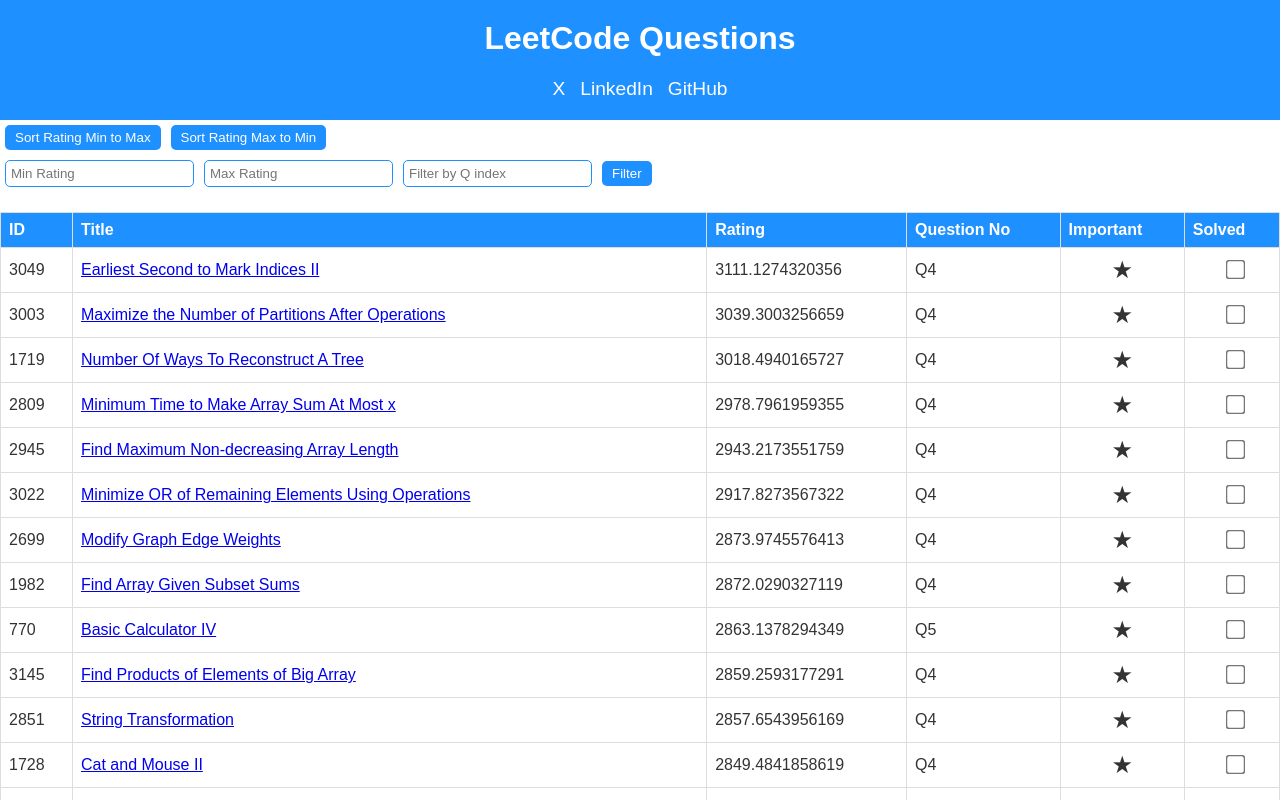
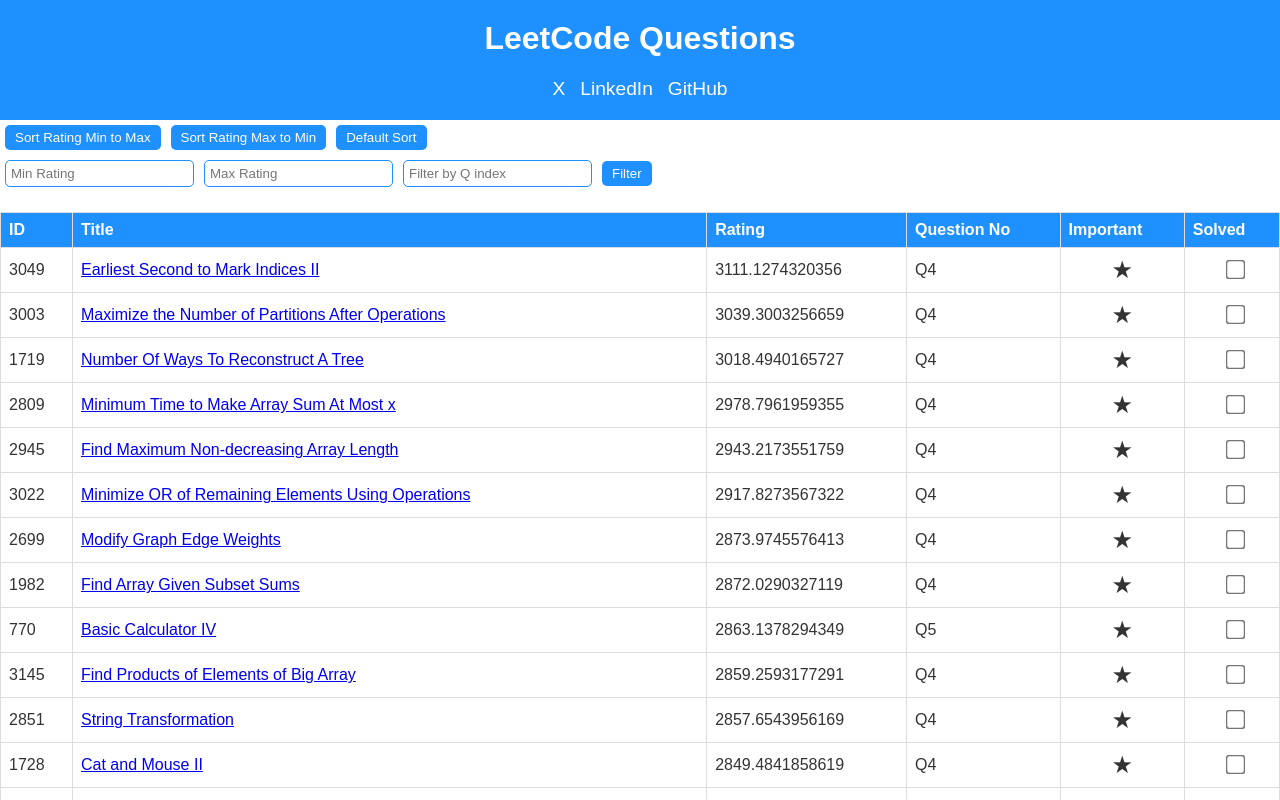
Before and after one commit to ayushsingh1112016/LeetCode-Rating-List, a React (Create React App) app: page / in a window 1280 px wide. Shown: the top 800 px of the page. Built offline with nearby package versions, Linux system fonts and the light colour scheme.

Commit message:
Update QuestionsList.js
updated default logic

```diff
--- a/src/QuestionsList.js
+++ b/src/QuestionsList.js
@@ -35,6 +35,11 @@
     );
     setQuestions(sorted);
     setSortOrder(order);
+  };
+
+  const sortByIdDesc = () => {
+    const sorted = [...questions].sort((a, b) => b.ID - a.ID);
+    setQuestions(sorted);
   };
 
   const filterQuestions = () => {
@@ -87,6 +92,7 @@
       <div>
         <button onClick={() => sortQuestions('asc')}>Sort Rating Min to Max</button>
         <button onClick={() => sortQuestions('desc')}>Sort Rating Max to Min</button>
+        <button onClick={sortByIdDesc}>Default Sort</button>
       </div>
       <div>
         <input
```
